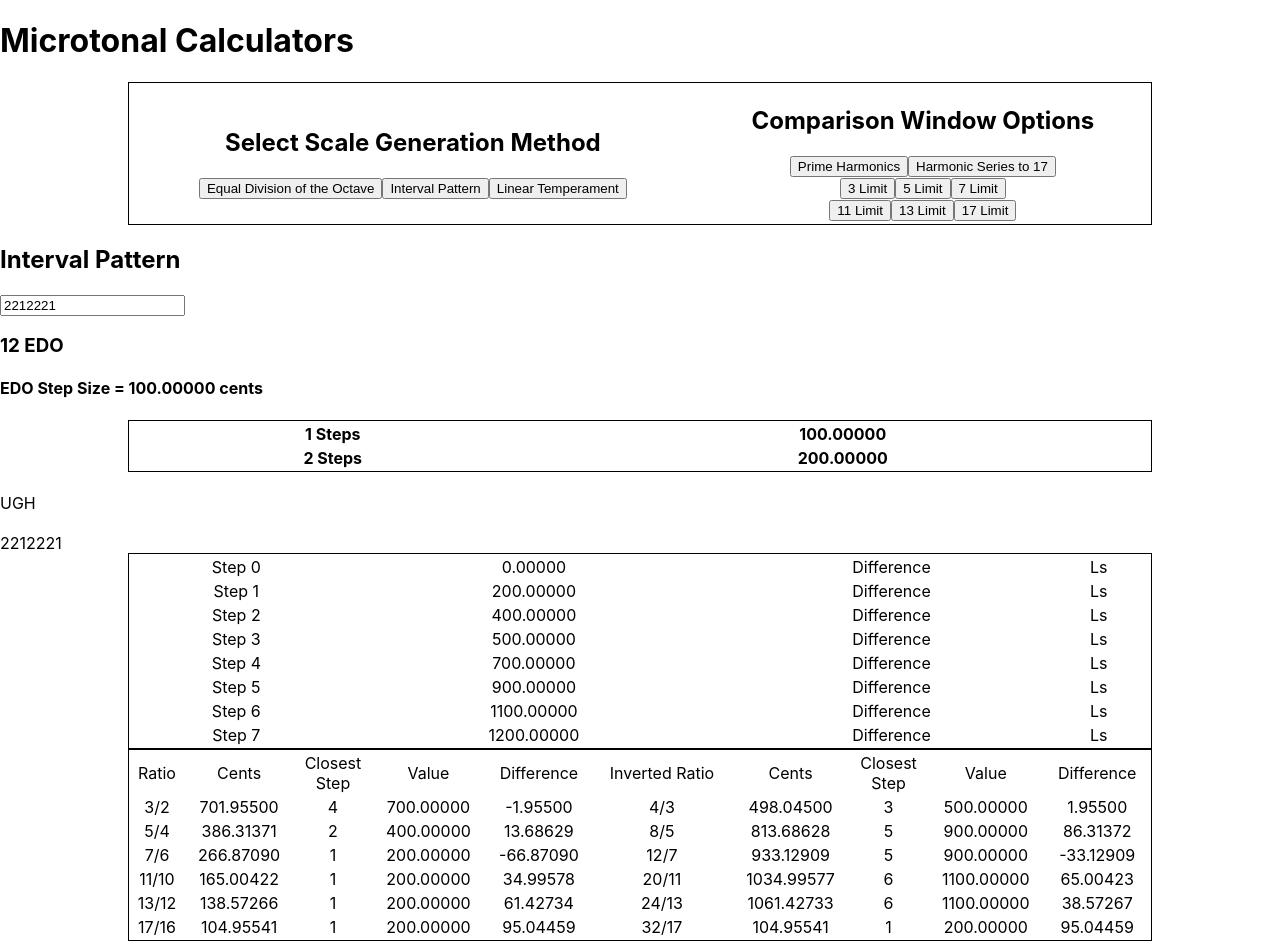
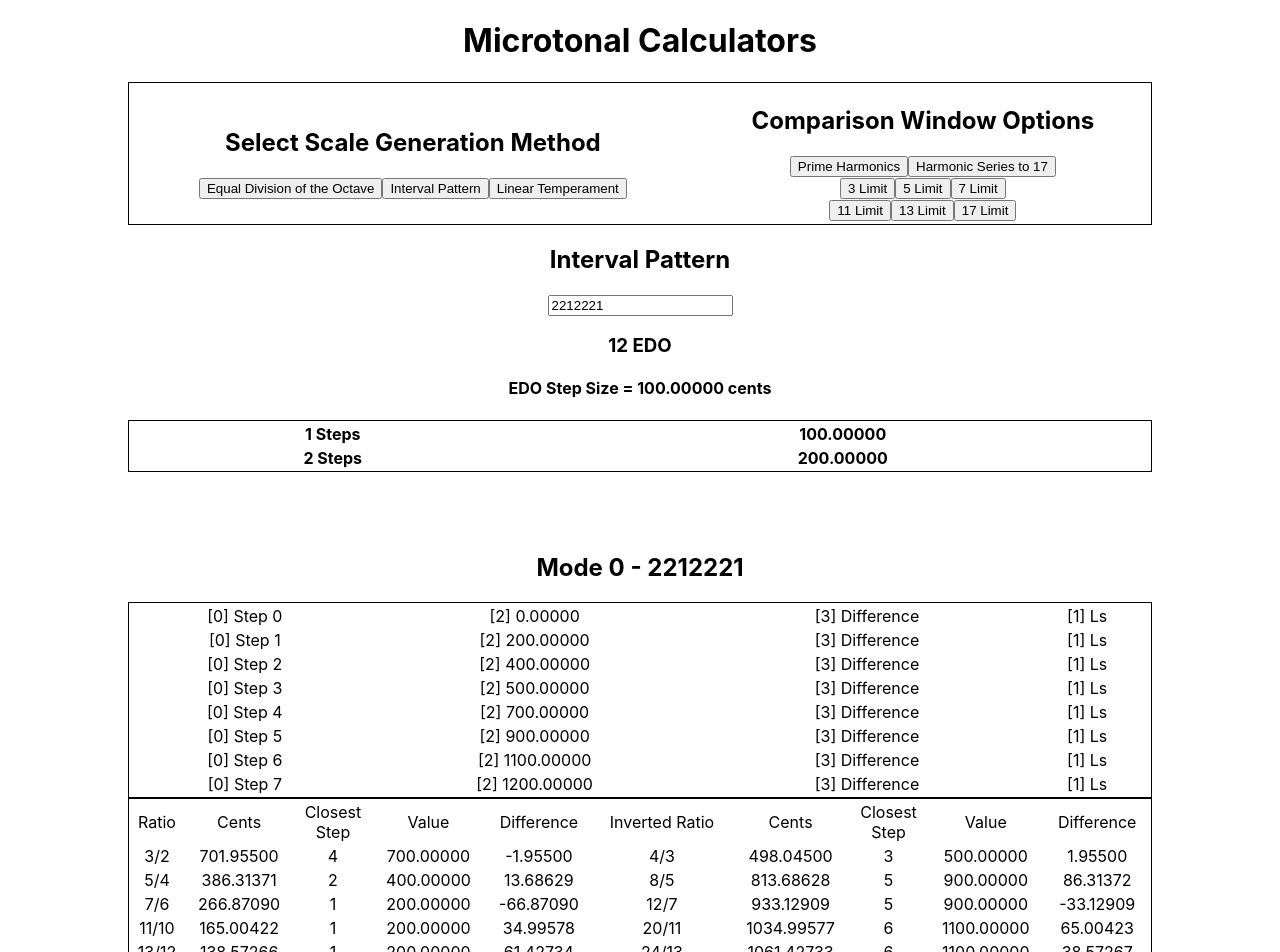
Before and after one commit to zzork/color-horizons-review-temp, a React (Create React App) app: page / in a window 1280 px wide. Shown: the top 952 px of the page. Built offline with nearby package versions, Linux system fonts and the light colour scheme.

Commit message:
getting closer to getting loop working

```diff
--- a/src/App.css
+++ b/src/App.css
@@ -35,6 +35,10 @@ table {
   width: 80%;
 }
 
+body {
+  text-align: center;
+}
+
 td {
   text-align: center;
 }
--- a/src/components/AllModes.js
+++ b/src/components/AllModes.js
@@ -48,41 +48,62 @@ export const AllModes = ({
   // if not, then it takes the final value and overwrites every location on the array
   // why?!
 
-  console.log(patternAndScale);
+  //   console.log(patternAndScale);
 
   // ---
 
-  // need to zip scale, difference, and pattern into rows of a list
-  // then map that
-
-  const getNewReadoutTable = (scale, pattern) => {
+  const getReadoutTable = (patternAndScale) => {
     return (
+      <div>
+        <h2>
+          Mode {patternAndScale[0]} - {patternAndScale[1].join("")}
+          <br />
+        </h2>
         <table>
           <tbody>
-          {scale.map((value, index) => (
+            {patternAndScale[2].map((value, index) => (
               <tr key={index}>
-              <td>Step {index}</td>
-              <td>{value.toFixed(5)}</td>
-              <td>Difference</td>
-              <td>Ls</td>
-              <td></td>
+                <td>[0] Step {index}</td>
+                <td>[2] {value.toFixed(5)}</td>
+                <td>[3] Difference</td>
+                <td>[1] Ls</td>
               </tr>
             ))}
           </tbody>
         </table>
+      </div>
     );
   };
 
-  let newReadoutTable = getNewReadoutTable(scale);
+  console.log(scale);
+  console.log(patternAndScale);
+
+  let readoutTable = getReadoutTable(patternAndScale[0]);
+
+  // HOW DO I ACHIEVE:
+
+  // getReadoutTable(patternAndScale[0])
+  // <ComparisonWindow scale={patternAndScale[0][2]}
+  // getReadoutTable(patternAndScale[1])
+  // <ComparisonWindow scale={patternAndScale[1][2]}
+  // ...
+  // getReadoutTable(patternAndScale[n])
+  // <ComparisonWindow scale={patternAndScale[n][2]}
+
+  // I think getReadoutTable needs to be a Component, not a function
+
+  let hork = (
+    <div>
+      {readoutTable}
+      <ComparisonWindow scale={scale} selectedComparison={selectedComparison} />
+    </div>
+  );
 
   return (
     <div>
-      UGH
       <br />
       <br />
-      {pattern}
-      {newReadoutTable}
-      <ComparisonWindow scale={scale} selectedComparison={selectedComparison} />
+      {hork}
     </div>
   );
 };
--- a/src/stateData.js
+++ b/src/stateData.js
@@ -9,5 +9,3 @@ export const stateTable = [
   },
   { id: "c", name: "intervalPattern", pattern: "2212221" },
 ];
-
-// b should be significantly cut down, calcNum/Den, inverseNum/Den should go
```
Lines whose indentation alone changed are shown as unchanged.
